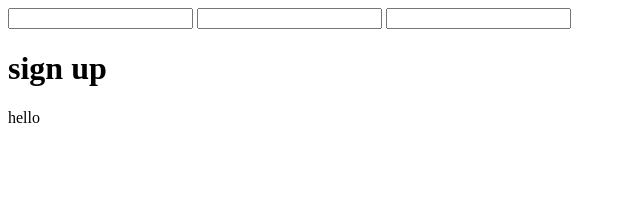
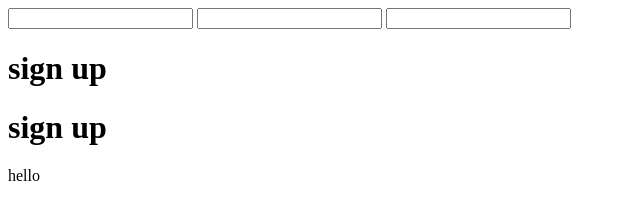
Before and after one commit to Abodi003/test1, a plain HTML site: page index.html in a window 1280 px wide. Shown: the top 220 px of the page, without its empty margins (0-640 px from the left). Drawn offline with Linux system fonts and the light colour scheme.

Commit message:
Update index.html

```diff
--- a/index.html
+++ b/index.html
@@ -19,6 +19,9 @@
   sign up
 </h1>
 
+<h1>
+  sign up
+</h1>
 <p> hello</p>
   <script src="jquery3.7.1.js"></script>
   <script src="main.js"></script>
```
